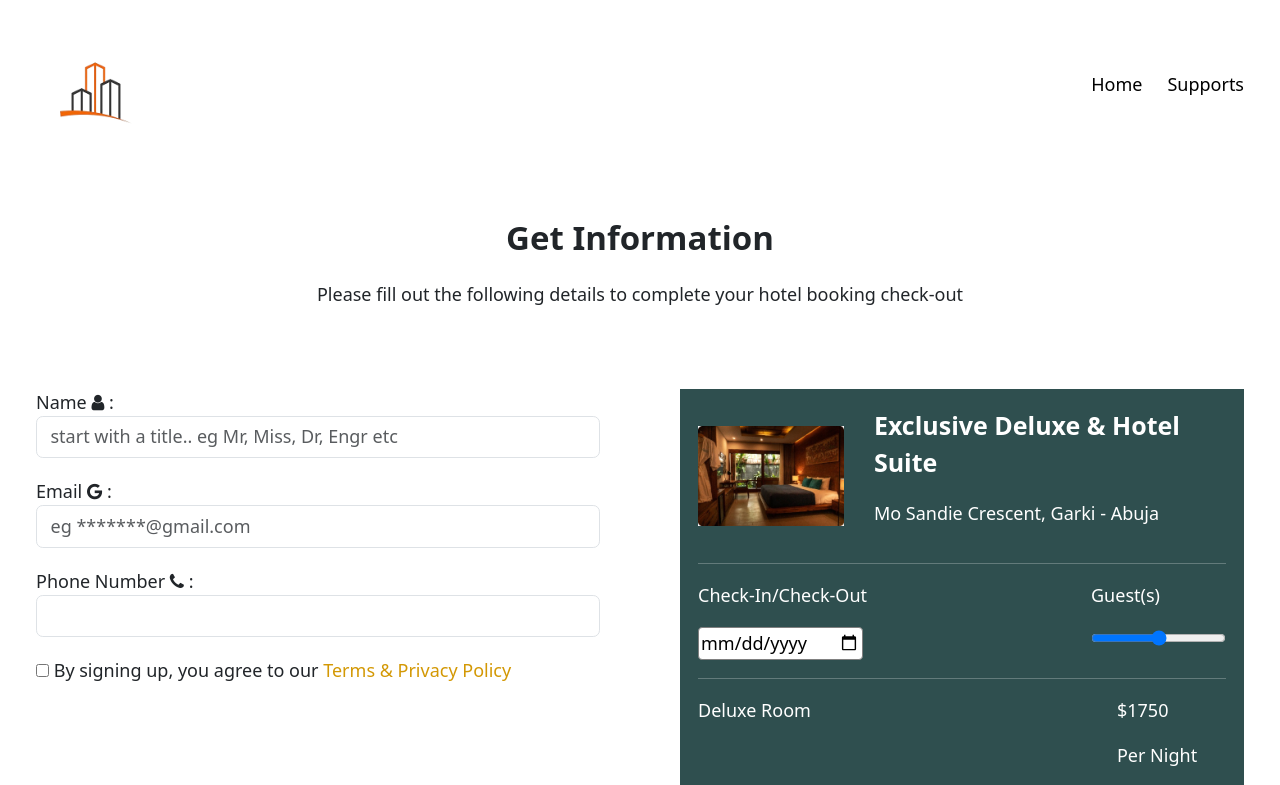
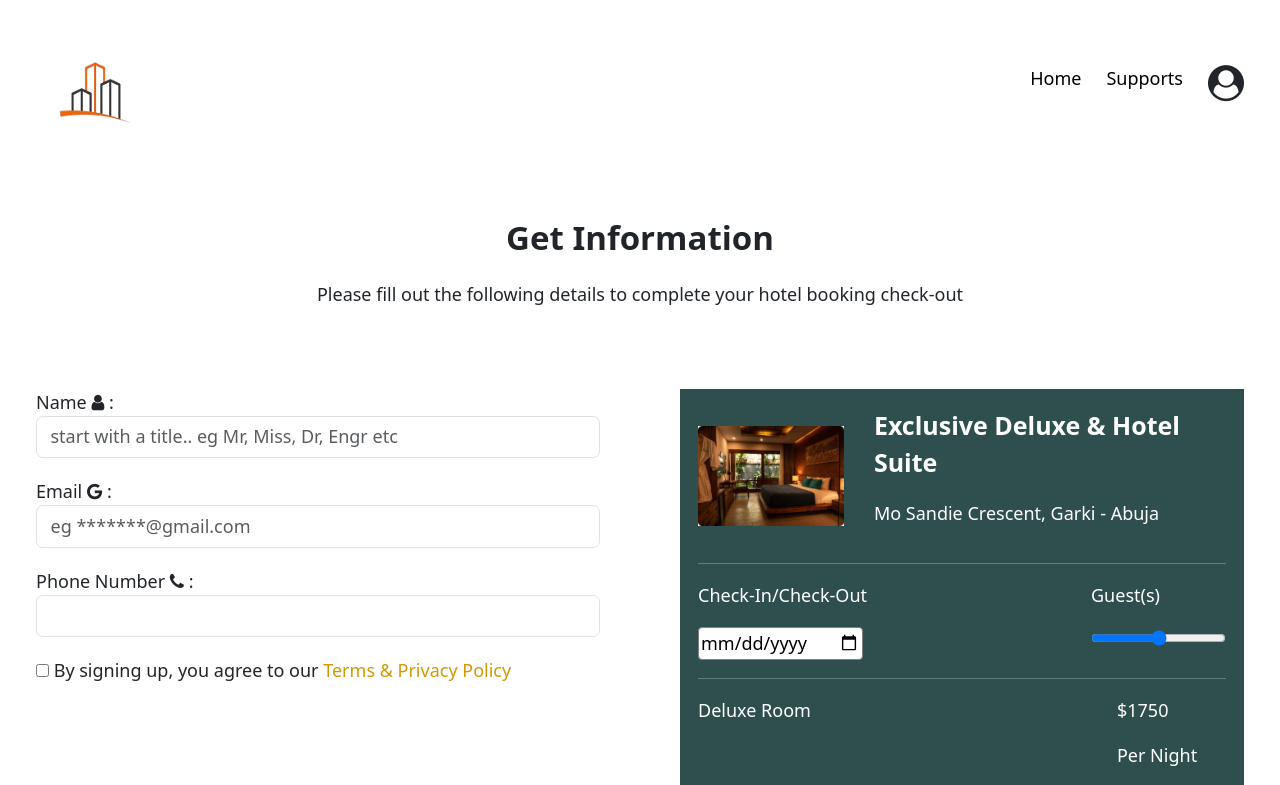
Before and after one commit to Mhaurvis/real-estate-hotel, a React (Create React App) app: page /booking in a window 1280 px wide. Shown: the top 785 px of the page. Built offline with nearby package versions, Linux system fonts and the light colour scheme.

Commit message:
removed the border in the navigation in the homepage

```diff
--- a/src/pages/bookHotel.jsx
+++ b/src/pages/bookHotel.jsx
@@ -1,7 +1,6 @@
 import React, { useState} from "react";
 import { Link } from 'react-router-dom';
 import logo from '../images/logo-bg.png';
-import Navbar from "../components/navbar";
 import 'font-awesome/css/font-awesome.min.css';
 import 'bootstrap/dist/css/bootstrap.min.css';
 import booking from '../images/booking.jpg';
@@ -28,6 +27,9 @@ function Booking(){
                         </li>
                         <li>
                             <Link to='/support'>Supports</Link>
+                        </li>
+                        <li>
+                            <span className="fa fa-user-circle fa-2x"></span>
                         </li>
                     </ul>
                 </div>
--- a/src/pages/support.jsx
+++ b/src/pages/support.jsx
@@ -1,4 +1,6 @@
-import React from "react";
+import React, { useState} from "react";
+import { Link } from 'react-router-dom';
+import logo from '../images/logo-bg.png';
 import Navbar from "../components/navbar";
 import '../styles/support.css';
 
@@ -6,7 +8,7 @@ function Support(){
     return(
         <div className="support">
             <div className="supportHead">
-                <Navbar />
+
             </div>
         </div>
     )
--- a/src/styles/navbar.css
+++ b/src/styles/navbar.css
@@ -110,10 +110,10 @@
         padding-top: 3em;
     }
 
-    .myNavbar.open .navLinks ul li{
+    /* .myNavbar.open .navLinks ul li{
         border-bottom: 1px solid darkslategrey;
         width:100%;
-    }
+    } */
 
     .navLinks.open{
         width: 100%;
```
